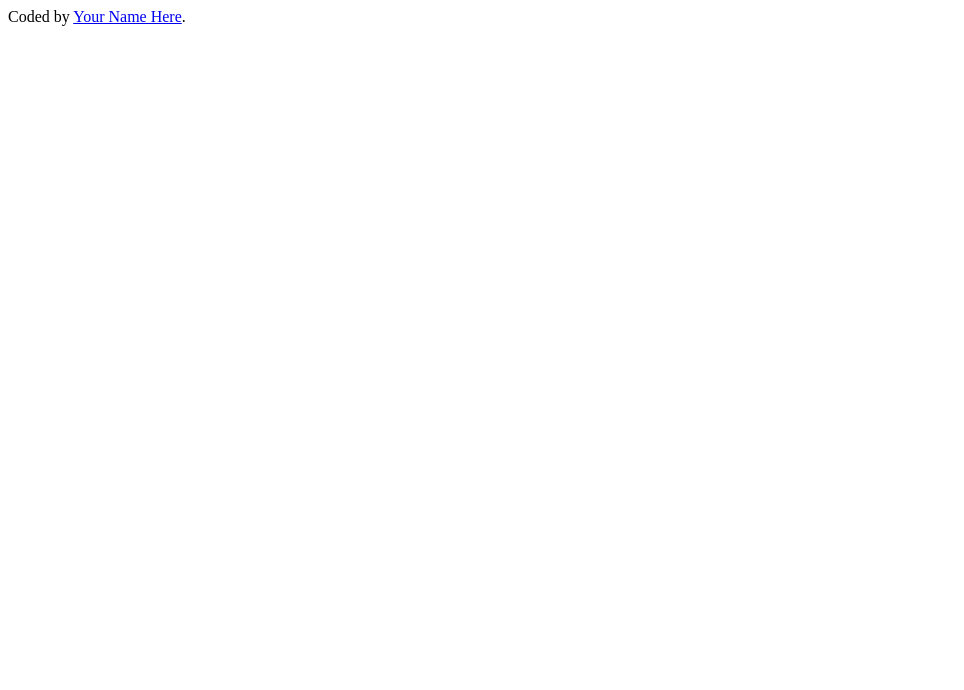
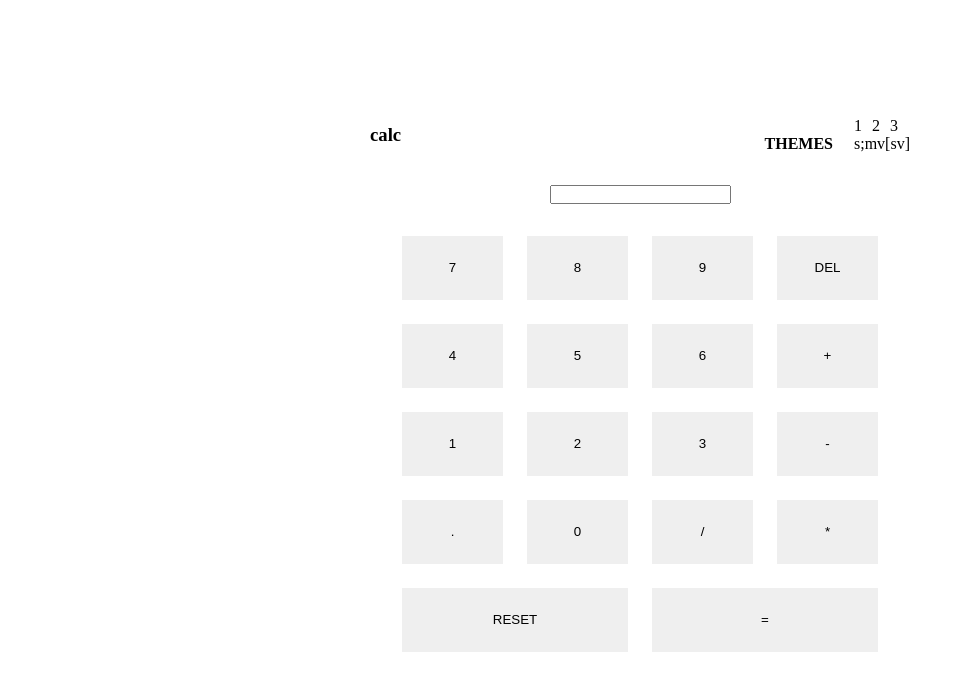
Before and after one commit to ljubomirm2002/fifth-task, a plain HTML site: page index.html in a window 1280 px wide. Shown: the whole page, without its empty margins (0-964 px from the left). Drawn offline with Linux system fonts and the light colour scheme.

Commit message:
html and css added

```diff
--- /dev/null
+++ b/css/style.css
@@ -0,0 +1,116 @@
+* {
+    padding: 0;
+    margin: 0;
+    box-sizing: border-box;
+}
+/*
+*Break points:
+*desktop > 550px
+*mobile < 550px
+*/
+/*Positioning*/
+body {
+    min-height: 100vh;
+    display: flex;
+    align-items: center;
+    justify-content: center;
+}
+.container {
+    display: flex;
+    flex-direction: column;
+    gap: 32px;
+    margin: 50px auto;
+    align-content: center;
+}
+/*Header*/
+header {
+    display: flex;
+    justify-content: space-between;
+    align-items: center;
+    width: 100%;
+}
+.change-themes {
+    display: grid;
+    grid-template-areas: "a numbers" "h4 buttons";
+    column-gap: 21px;
+}
+.change-themes > h4 {
+    grid-area: h4;
+}
+.theme-numbers {
+    grid-area: numbers;
+}
+.bar {
+    grid-area: buttons;
+}
+.theme-numbers,
+.bar {
+    display: flex;
+    flex-direction: row;
+    gap: 10px;
+    align-items: center;
+}
+/*Form*/
+form {
+    width: 100%;
+    display: flex;
+    flex-direction: column;
+    align-items: center;
+}
+main {
+    display: grid;
+}
+.reset-button {
+    grid-column: 1/3;
+}
+.submit-button {
+    grid-column: 3/5;
+}
+
+/*Button style*/
+button {
+    height: 64px;
+    border: none;
+}
+button:hover {
+    cursor: pointer;
+}
+
+/*Desktop*/
+@media screen and (min-width: 550px) {
+    .container {
+        width: 540px;
+    }
+    main {
+        gap: 24px;
+        padding: 32px 30px;
+        grid-template-columns: repeat(4, 101px);
+    }
+}
+
+/*Mobile*/
+@media screen and (min-width: 321px) and (max-width: 549px) {
+    .container {
+        width: 90%;
+        min-width: 320px;
+    }
+    main {
+        gap: 13px;
+        padding: 24px;
+        grid-template-columns: repeat(4, 60px);
+    }
+}
+
+/*XS Mobile*/
+@media screen and (max-width: 320px) {
+    .container {
+        width: 97%;
+    }
+    main {
+        gap: 5px;
+        padding: 5px;
+        grid-template-columns: repeat(4, 60px);
+        width: 265px;
+        margin: 0;
+    }
+}
--- a/index.html
+++ b/index.html
@@ -3,6 +3,7 @@
   <head>
     <meta charset="UTF-8" />
     <meta name="viewport" content="width=device-width, initial-scale=1.0" />
+    <meta name="author" content="Ljubomir Matovic">
     <!-- displays site properly based on user's device -->
 
     <link
@@ -11,13 +12,60 @@
       sizes="32x32"
       href="./images/favicon-32x32.png"
     />
-
+    <link rel="stylesheet" href="./css/style.css">
     <title>Calculator app</title>
 
     <!-- Feel free to remove these styles or customise in your own stylesheet 👍 -->
     <style></style>
   </head>
   <body>
-    <div class="attribution">Coded by <a href="#">Your Name Here</a>.</div>
+    <section class="container">
+      <header>
+        <h3>calc</h3>
+        <section class="change-themes">
+          <h4>THEMES</h4>
+          <section class="theme-numbers">
+            <p>1</p>
+            <p>2</p>
+            <p>3</p>
+          </section>
+          <section class="bar">
+            s;mv[sv]
+          </section>
+        </section>
+      </header>
+        <form>
+          <input type="text" name="input">
+          <main>
+            <!--First row-->
+            <button class="normal-button">7</button>
+            <button class="normal-button">8</button>
+            <button class="normal-button">9</button>
+            <button class="del-button">DEL</button>
+
+            <!--Second row-->
+            <button class="normal-button">4</button>
+            <button class="normal-button">5</button>
+            <button class="normal-button">6</button>
+            <button class="normal-button">+</button>
+
+            <!--Third row-->
+            <button class="normal-button">1</button>
+            <button class="normal-button">2</button>
+            <button class="normal-button">3</button>
+            <button class="normal-button">-</button>
+
+            <!--Fourth row-->
+            <button class="normal-button">.</button>
+            <button class="normal-button">0</button>
+            <button class="normal-button">/</button>
+            <button class="normal-button">*</button>
+
+            <!--Last row-->
+            <button class="reset-button">RESET</button>
+            <button class="submit-button">=</button>
+          </main>
+        </form>
+    </section>
   </body>
 </html>
```
